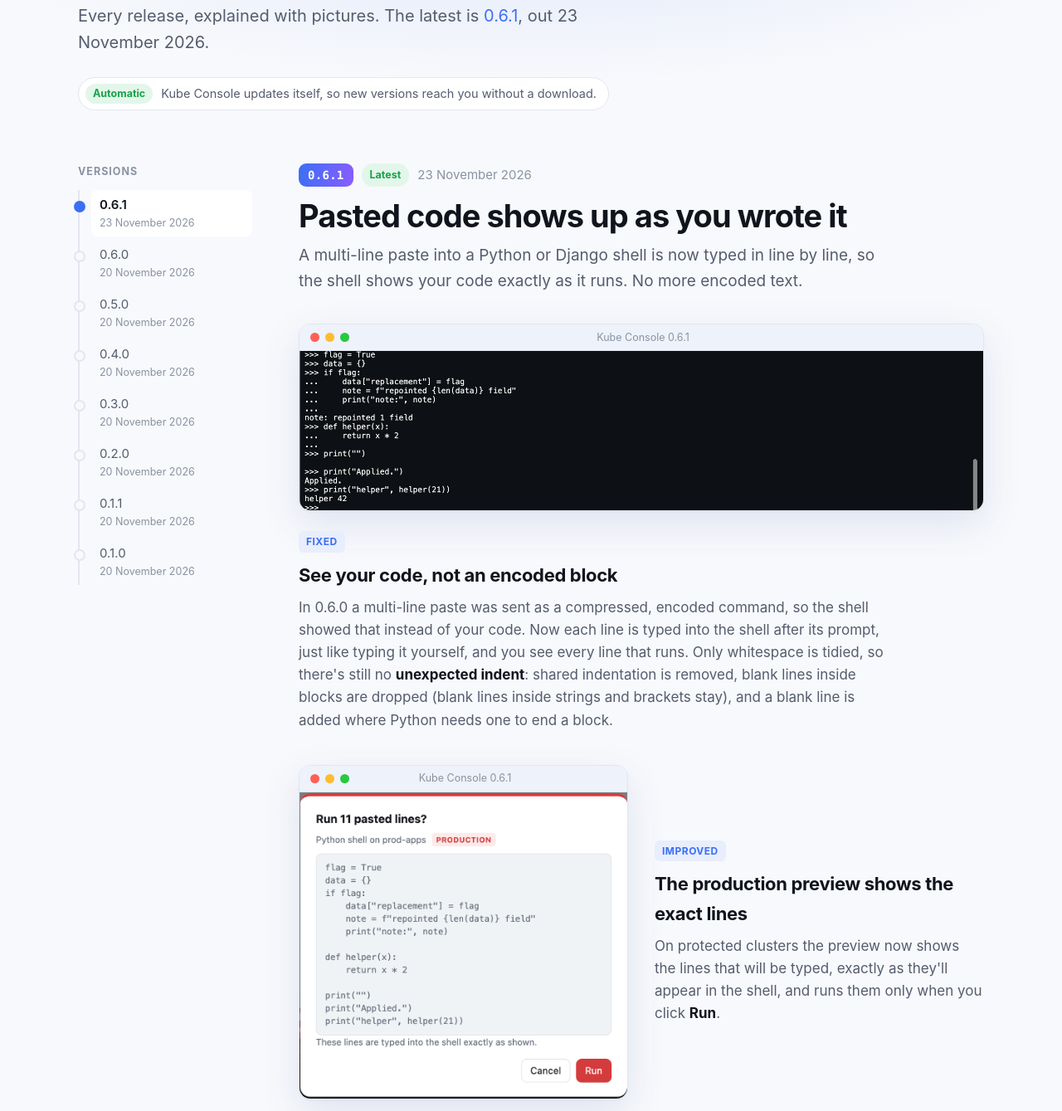
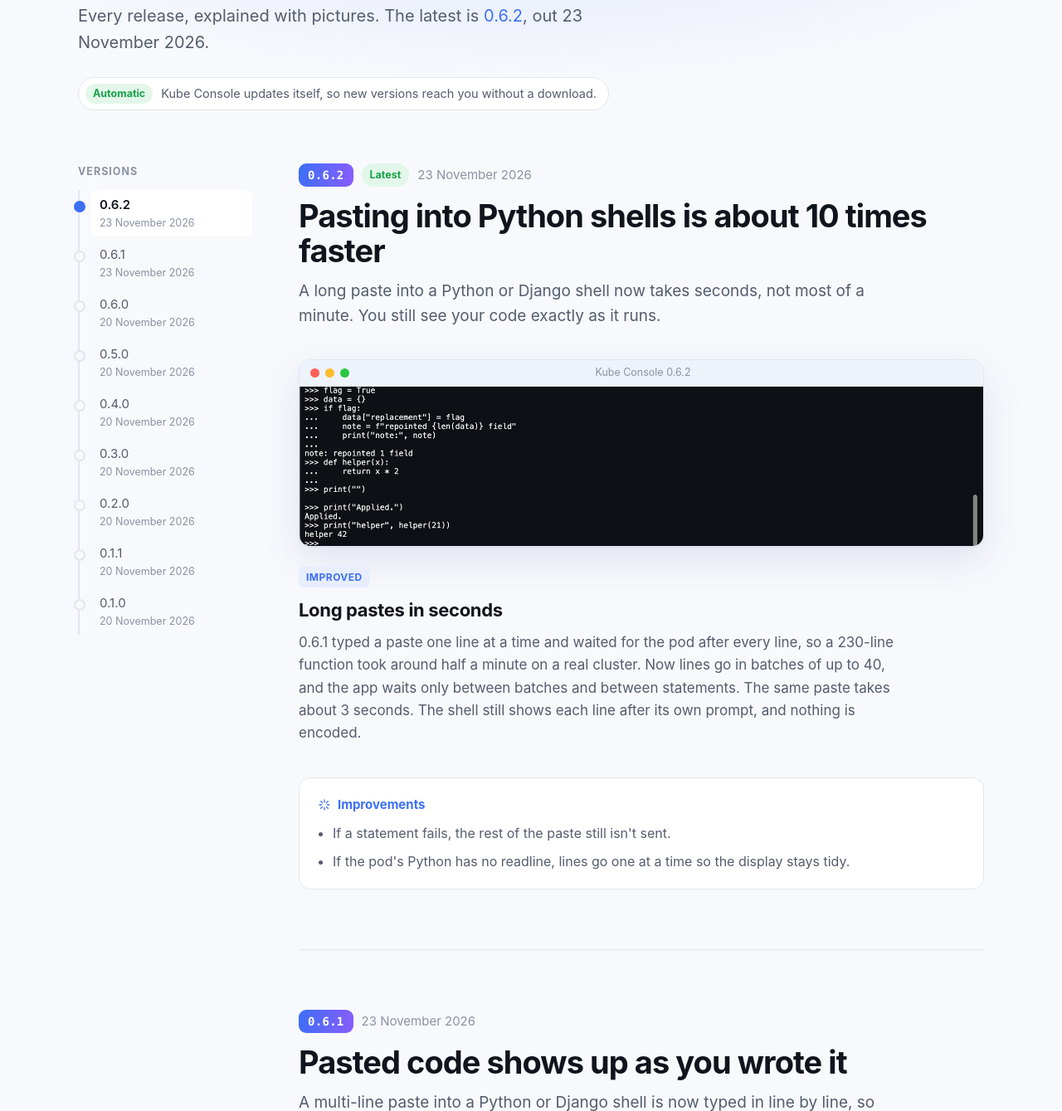
Before and after one commit to sibinms/kube-console-site, a plain HTML site: page docs/whats-new/index.html in a window 1280 px wide. Shown: the part 314-1653 px from the top of the page at 83% size. Drawn offline with Linux system fonts and the light colour scheme.

Commit message:
What's new: 0.6.2

```diff
--- a/docs/whats-new/index.html
+++ b/docs/whats-new/index.html
@@ -4,16 +4,16 @@
   <meta charset="utf-8" />
   <meta name="viewport" content="width=device-width, initial-scale=1" />
   <title>What's new in Kube Console · Release notes</title>
-  <meta name="description" content="What's new in Kube Console, the Mac app for Kubernetes: every release explained with screenshots. Latest: 0.6.1, Pasted code shows up as you wrote it." />
+  <meta name="description" content="What's new in Kube Console, the Mac app for Kubernetes: every release explained with screenshots. Latest: 0.6.2, Pasting into Python shells is about 10 times faster." />
   <link rel="canonical" href="https://sibinms.github.io/kube-console-site/whats-new/" />
   <meta name="theme-color" content="#3b6ff5" />
   <link rel="icon" type="image/png" href="../icon.png" />
   <meta property="og:type" content="website" />
   <meta property="og:site_name" content="Kube Console" />
-  <meta property="og:title" content="What's new in Kube Console 0.6.1" />
-  <meta property="og:description" content="Pasted code shows up as you wrote it. A multi-line paste into a Python or Django shell is now typed in line by line, so the shell shows your code exactly as it runs. No more encoded text." />
+  <meta property="og:title" content="What's new in Kube Console 0.6.2" />
+  <meta property="og:description" content="Pasting into Python shells is about 10 times faster. A long paste into a Python or Django shell now takes seconds, not most of a minute. You still see your code exactly as it runs." />
   <meta property="og:url" content="https://sibinms.github.io/kube-console-site/whats-new/" />
-  <meta property="og:image" content="https://sibinms.github.io/kube-console-site/whats-new/0.6.1/paste-light.png" />
+  <meta property="og:image" content="https://sibinms.github.io/kube-console-site/whats-new/0.6.2/paste-light.png" />
   <meta name="twitter:card" content="summary_large_image" />
   <!-- Built by scripts/whats-new.js in the app repository; edit release-notes/, not this file. -->
   <style>
@@ -151,7 +151,7 @@
       <div class="wrap">
         <div class="kicker">Release notes</div>
         <h1>What's new in <span class="grad">Kube Console</span></h1>
-        <p class="lead">Every release, explained with pictures. The latest is <a href="#v0.6.1">0.6.1</a>, out 23 November 2026.</p>
+        <p class="lead">Every release, explained with pictures. The latest is <a href="#v0.6.2">0.6.2</a>, out 23 November 2026.</p>
         <div class="auto"><b>Automatic</b> Kube Console updates itself, so new versions reach you without a download.</div>
       </div>
     </header>
@@ -160,7 +160,8 @@
       <aside class="toc" aria-label="Versions">
         <h4>Versions</h4>
         <ol>
-          <li><a href="#v0.6.1" class="on">0.6.1<small>23 November 2026</small></a></li>
+          <li><a href="#v0.6.2" class="on">0.6.2<small>23 November 2026</small></a></li>
+          <li><a href="#v0.6.1">0.6.1<small>23 November 2026</small></a></li>
           <li><a href="#v0.6.0">0.6.0<small>20 November 2026</small></a></li>
           <li><a href="#v0.5.0">0.5.0<small>20 November 2026</small></a></li>
           <li><a href="#v0.4.0">0.4.0<small>20 November 2026</small></a></li>
@@ -171,11 +172,44 @@
         </ol>
       </aside>
       <div>
+      <article class="release" id="v0.6.2">
+        <header>
+          <div class="meta">
+            <span class="ver">0.6.2</span>
+            <span class="latest">Latest</span>
+            <time datetime="2026-11-23">23 November 2026</time>
+            <a class="permalink" href="#v0.6.2" title="Link to 0.6.2" aria-label="Link to version 0.6.2"><svg width="15" height="15" viewBox="0 0 24 24" fill="none" stroke="currentColor" stroke-width="2" stroke-linecap="round" stroke-linejoin="round" aria-hidden="true"><path d="M10 13a5 5 0 0 0 7.5.5l3-3a5 5 0 0 0-7-7l-1.7 1.7"/><path d="M14 11a5 5 0 0 0-7.5-.5l-3 3a5 5 0 0 0 7 7l1.7-1.7"/></svg></a>
+          </div>
+          <h2>Pasting into Python shells is about 10 times faster</h2>
+          <p class="summary">A long paste into a Python or Django shell now takes seconds, not most of a minute. You still see your code exactly as it runs.</p>
+        </header>
+        <div class="hl">
+          <figure class="shot">
+            <div class="chrome"><i></i><i></i><i></i><span>Kube Console 0.6.2</span></div>
+            <picture>
+              <source srcset="0.6.2/paste-dark.png" media="(prefers-color-scheme: dark)" />
+              <img src="0.6.2/paste-light.png" alt="A Django shell showing pasted code line by line with its output" fetchpriority="high" />
+            </picture>
+          </figure>
+          <div class="hl-text">
+            <span class="tag">Improved</span>
+            <h3>Long pastes in seconds</h3>
+            <p>0.6.1 typed a paste one line at a time and waited for the pod after every line, so a 230-line function took around half a minute on a real cluster. Now lines go in batches of up to 40, and the app waits only between batches and between statements. The same paste takes about 3 seconds. The shell still shows each line after its own prompt, and nothing is encoded.</p>
+          </div>
+        </div>
+        <div class="lists">
+          <div class="list">
+            <h4><svg width="16" height="16" viewBox="0 0 24 24" fill="none" stroke="currentColor" stroke-width="2" stroke-linecap="round" stroke-linejoin="round" aria-hidden="true"><path d="M12 3v4M12 17v4M3 12h4M17 12h4M5.6 5.6l2.8 2.8M15.6 15.6l2.8 2.8M5.6 18.4l2.8-2.8M15.6 8.4l2.8-2.8"/></svg>Improvements</h4>
+            <ul><li>If a statement fails, the rest of the paste still isn't sent.</li><li>If the pod's Python has no readline, lines go one at a time so the display stays tidy.</li></ul>
+          </div>
+        </div>
+      </article>
+
       <article class="release" id="v0.6.1">
         <header>
           <div class="meta">
             <span class="ver">0.6.1</span>
-            <span class="latest">Latest</span>
+
             <time datetime="2026-11-23">23 November 2026</time>
             <a class="permalink" href="#v0.6.1" title="Link to 0.6.1" aria-label="Link to version 0.6.1"><svg width="15" height="15" viewBox="0 0 24 24" fill="none" stroke="currentColor" stroke-width="2" stroke-linecap="round" stroke-linejoin="round" aria-hidden="true"><path d="M10 13a5 5 0 0 0 7.5.5l3-3a5 5 0 0 0-7-7l-1.7 1.7"/><path d="M14 11a5 5 0 0 0-7.5-.5l-3 3a5 5 0 0 0 7 7l1.7-1.7"/></svg></a>
           </div>
@@ -187,7 +221,7 @@
             <div class="chrome"><i></i><i></i><i></i><span>Kube Console 0.6.1</span></div>
             <picture>
               <source srcset="0.6.1/paste-dark.png" media="(prefers-color-scheme: dark)" />
-              <img src="0.6.1/paste-light.png" alt="A Django shell showing pasted code line by line with its output" fetchpriority="high" />
+              <img src="0.6.1/paste-light.png" alt="A Django shell showing pasted code line by line with its output" loading="lazy" />
             </picture>
           </figure>
           <div class="hl-text">
@@ -516,7 +550,7 @@
     <section class="cta">
       <h2>Try the latest version</h2>
       <p>Free for Macs with Apple silicon. Signed and notarized by Apple.</p>
-      <a class="btn primary" href="https://github.com/sibinms/kube-console-site/releases/latest/download/Kube-Console.dmg">Download Kube Console 0.6.1</a>
+      <a class="btn primary" href="https://github.com/sibinms/kube-console-site/releases/latest/download/Kube-Console.dmg">Download Kube Console 0.6.2</a>
     </section>
   </main>
 
```
Also changed, not shown: docs/index.html (+1 -1 lines), docs/whats-new/0.6.2/paste-dark.png (added), docs/whats-new/0.6.2/paste-light.png (added).
